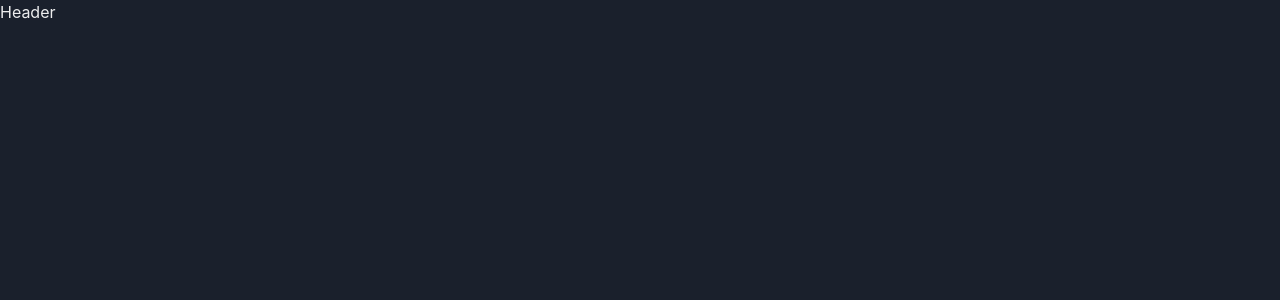
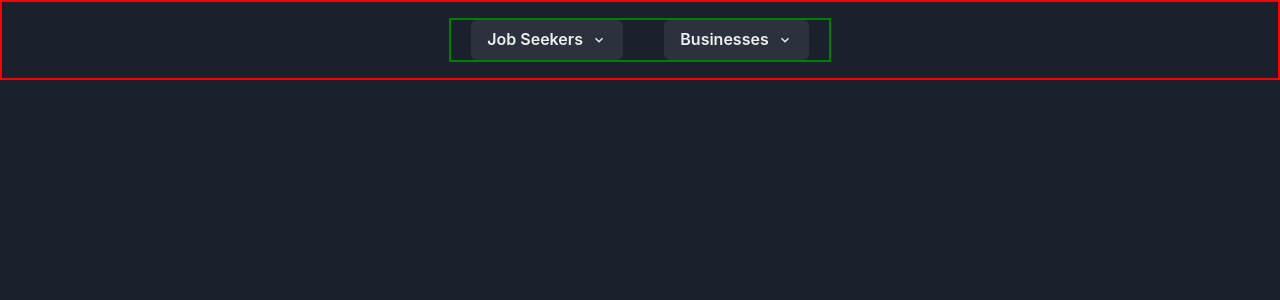
Before and after one commit to ashtilawat23/simple-blog, a React (Create React App) app: page / in a window 1280 px wide. Shown: the top 300 px of the page. Built offline with nearby package versions, Linux system fonts and the light colour scheme.

Commit message:
menus working

```diff
--- a/package.json
+++ b/package.json
@@ -3,6 +3,7 @@
   "version": "0.1.0",
   "private": true,
   "dependencies": {
+    "@chakra-ui/icons": "^2.0.1",
     "@chakra-ui/react": "^2.1.2",
     "@emotion/react": "^11.9.0",
     "@emotion/styled": "^11.8.1",
--- a/src/components/Header.js
+++ b/src/components/Header.js
@@ -1,5 +1,7 @@
 import React from 'react';
+import { Box } from '@chakra-ui/react';
+import { Nav } from './Nav';
 
 export const Header = () => {
-  return <div>Header</div>;
+  return <Box className="header"><Nav/></Box>;
 };
--- /dev/null
+++ b/src/components/Nav.js
@@ -0,0 +1,41 @@
+import React from 'react';
+import {
+  Box,
+  Menu,
+  MenuButton,
+  MenuList,
+  MenuItem,
+  Button,
+} from '@chakra-ui/react';
+import { ChevronDownIcon } from '@chakra-ui/icons';
+
+const jobSeekers = ['Search Jobs', 'Search Salaries', 'Create Free Account'];
+
+const businesses = ['Post a Job', 'How it Works', 'Employer Support'];
+
+export const Nav = () => {
+  return (
+    <Box className='nav'>
+      <Menu>
+        <MenuButton as={Button} rightIcon={<ChevronDownIcon />}>
+          Job Seekers
+        </MenuButton>
+        <MenuList>
+            {jobSeekers.map((action) =>
+                <MenuItem key={action}>{action}</MenuItem>
+            )}
+        </MenuList>
+      </Menu>
+      <Menu>
+        <MenuButton as={Button} rightIcon={<ChevronDownIcon />}>
+          Businesses
+        </MenuButton>
+        <MenuList>
+            {businesses.map((action) =>
+                <MenuItem key={action}>{action}</MenuItem>
+            )}
+        </MenuList>
+      </Menu>
+    </Box>
+  );
+};
--- a/src/styles/App.css
+++ b/src/styles/App.css
@@ -0,0 +1,18 @@
+.header {
+  position: absolute;
+  top: 0;
+  left: 0;
+  height: 10vh;
+  width: 100%;
+  display: flex;
+  align-items: center;
+  justify-content: space-around;
+  border: 2px red solid;
+}
+
+.nav {
+    border: 2px green solid;
+    display: flex;
+    justify-content: space-around;
+    width: 30%;
+}
```
Also changed, not shown: 1 other file (tests, documents, lock files or other folders).
